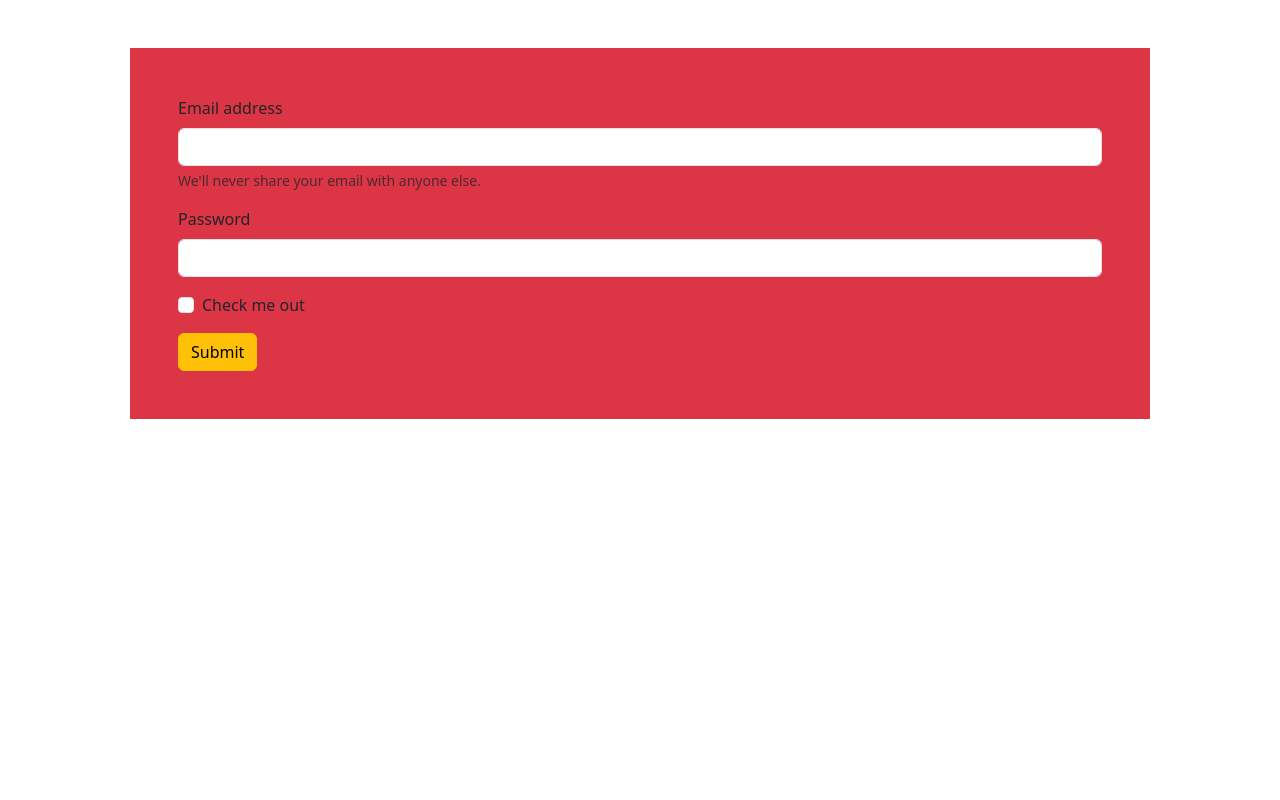
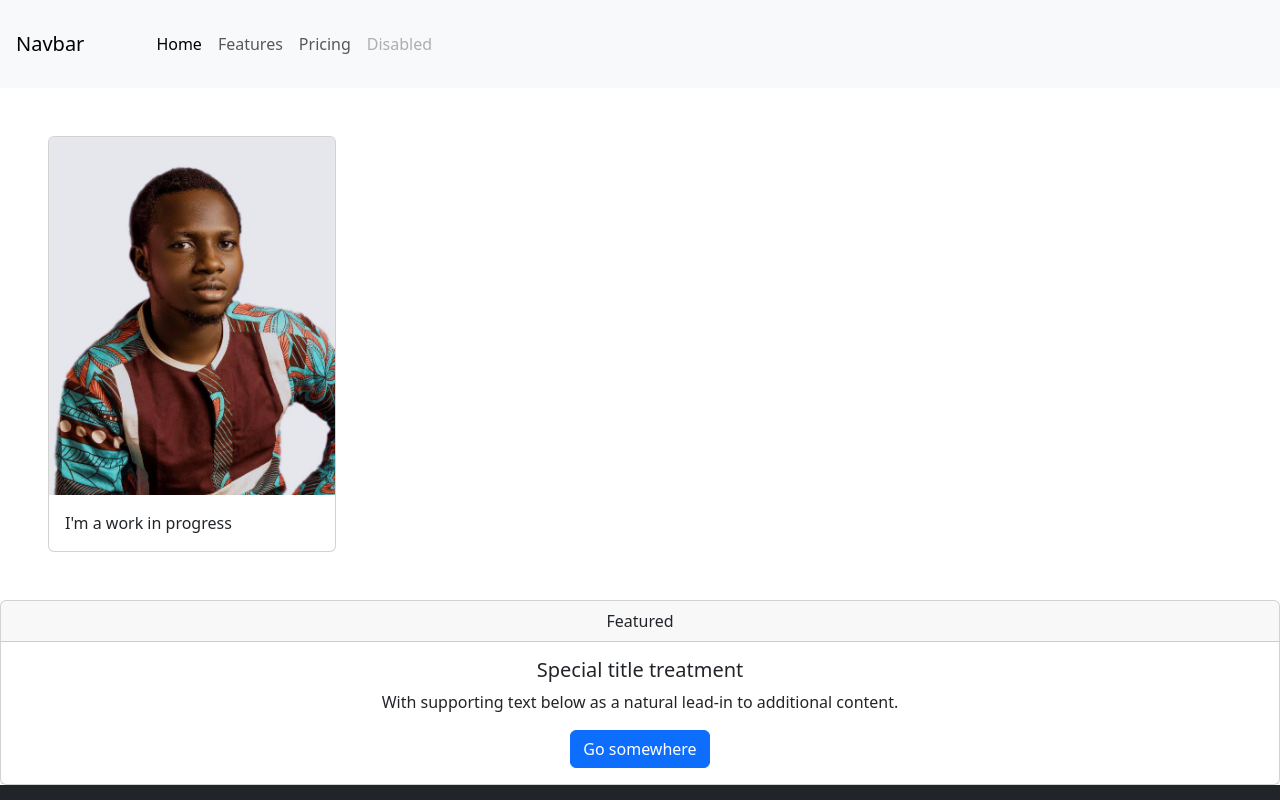
Before and after one commit to VictorSterling/PLural_code_rough_class_work, a plain HTML site: page index.html in a window 1280 px wide. Shown: the top 800 px of the page. Drawn offline with nearby package versions, Linux system fonts and the light colour scheme.

Commit message:
Assignment commit

```diff
--- a/index.html
+++ b/index.html
@@ -8,28 +8,69 @@
     <title>Bootstrap</title>
 </head>
 <body>
-    <div class="container">
-        <div class="row m-5 ">
-            <form class="bg-danger p-5 ">
-                <form>
-                    <div class="mb-3">
-                      <label for="exampleInputEmail1" class="form-label">Email address</label>
-                      <input type="email" class="form-control" id="exampleInputEmail1"ditgigit aria-describedby="emailHelp">
-                      <div id="emailHelp" class="form-text">We'll never share your email with anyone else.</div>
-                    </div>
-                    <div class="mb-3">
-                      <label for="exampleInputPassword1" class="form-label">Password</label>
-                      <input type="password" class="form-control" id="exampleInputPassword1">
-                    </div>
-                    <div class="mb-3 form-check">
-                      <input type="checkbox" class="form-check-input" id="exampleCheck1">
-                      <label class="form-check-label" for="exampleCheck1">Check me out</label>
-                    </div>
-                    <button type="submit" class="btn btn-warning">Submit</button>
-                  </form>
-            </form>
-        </div>
+
+  <!-- Navbar -->
+  <nav class="navbar navbar-expand-lg bg-body-tertiary">
+    <div class="container-fluid p-3">
+      <a class="navbar-brand" href="#">Navbar</a>
+      <button class="navbar-toggler" type="button" data-bs-toggle="collapse" data-bs-target="#navbarNav" aria-controls="navbarNav" aria-expanded="false" aria-label="Toggle navigation">
+        <span class="navbar-toggler-icon"></span>
+      </button>
+      <div class="collapse navbar-collapse" id="navbarNav">
+        <ul class="navbar-nav px-lg-5">
+          <li class="nav-item">
+            <a class="nav-link active" aria-current="page" href="#">Home</a>
+          </li>
+          <li class="nav-item">
+            <a class="nav-link" href="#">Features</a>
+          </li>
+          <li class="nav-item">
+            <a class="nav-link" href="#">Pricing</a>
+          </li>
+          <li class="nav-item">
+            <a class="nav-link disabled">Disabled</a>
+          </li>
+        </ul>
+      </div>
     </div>
+  </nav>
+
+  <!-- Card session -->
+  <div class="card m-5" style="width: 18rem;">
+    <img src="My Image.jpg" class="card-img-top" alt="...">
+    <div class="card-body">
+      <p class="card-text">I'm a work in progress</p>
+    </div>
+  </div>
+
+  <!-- Footer session -->
+  <div class="card text-center">
+    <div class="card-header">
+      Featured
+    </div>
+    <div class="card-body">
+      <h5 class="card-title">Special title treatment</h5>
+      <p class="card-text">With supporting text below as a natural lead-in to additional content.</p>
+      <a href="#" class="btn btn-primary">Go somewhere</a>
+    </div>
+  </div>
+
+  <!-- Footer 2 -->
+  <Footer class="bg-dark text-white pt-5 pb-4">
+
+  <div class=" container text-center text-md-left">
+
+    <div class="row text-center text-md-left">
+
+      <div class="col-md-3 col-lg-3 col-xl-3 mx-auto mt-3">
+        <h5 class="text-uppercase mb-4 font-weight-bold text-warning">Company Name</h5>
+        <p>Lorem ipsum dolor sit amet consectetur, adipisicing elit. Obcaecati ipsam corrupti voluptate suscipit non sint illo eum maxime perferendis doloribus iusto, magni culpa repellendus harum laborum quae distinctio doloremque sit.</p>
+      </div>
+  </div>
+    </div>
+  </Footer>
+
+  <!-- Bootstrap link -->
     <script src="https://cdn.jsdelivr.net/npm/@popperjs/core@2.11.6/dist/umd/popper.min.js" integrity="sha384-oBqDVmMz9ATKxIep9tiCxS/Z9fNfEXiDAYTujMAeBAsjFuCZSmKbSSUnQlmh/jp3" crossorigin="anonymous"></script>
 <script src="https://cdn.jsdelivr.net/npm/bootstrap@5.3.0-alpha1/dist/js/bootstrap.min.js" integrity="sha384-mQ93GR66B00ZXjt0YO5KlohRA5SY2XofN4zfuZxLkoj1gXtW8ANNCe9d5Y3eG5eD" crossorigin="anonymous"></script>
 </body>
```
Also changed, not shown: tailwind/tailwind.html (added, +64 -0 lines), My Image.jpg (added), tailwind/tailwind.css (added).
